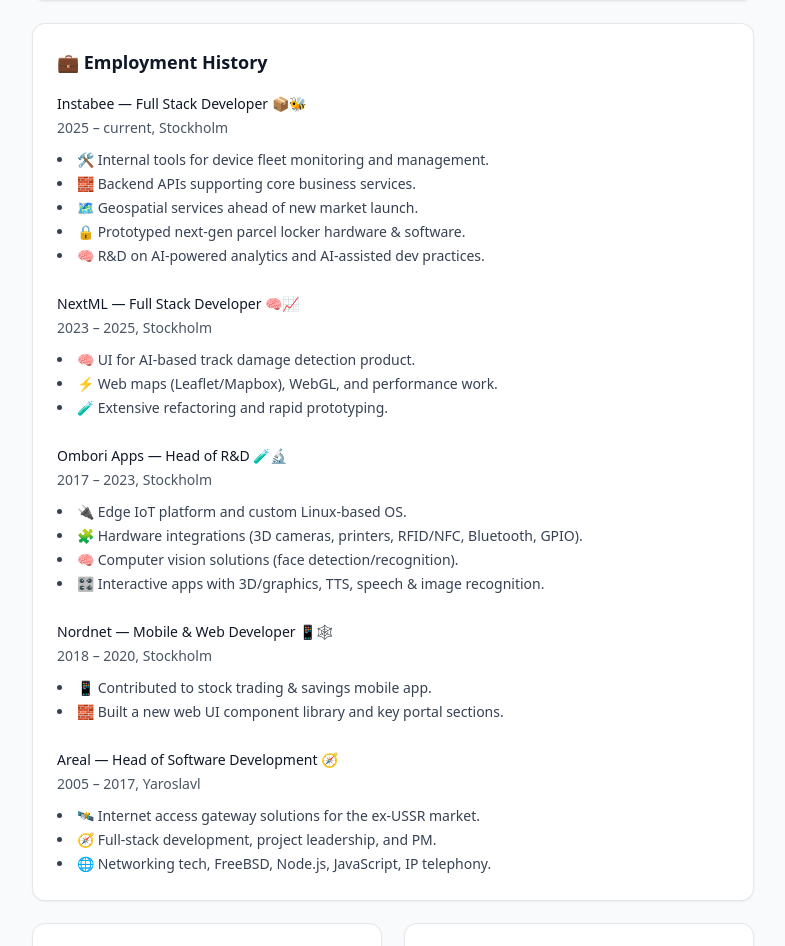
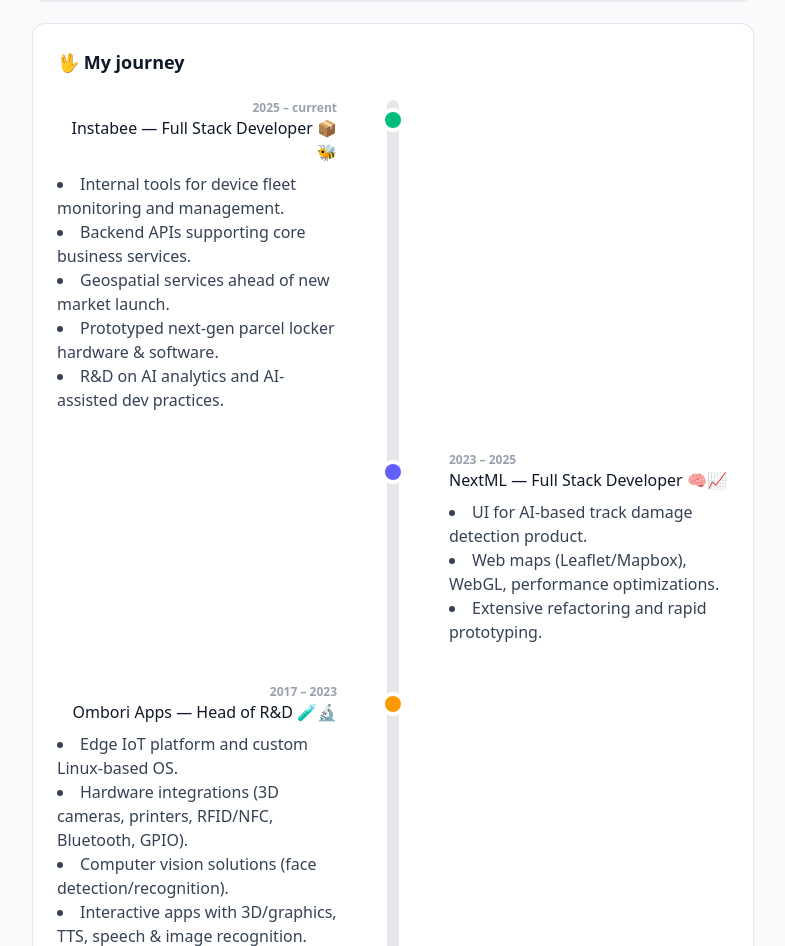
Before and after one commit to kvasdopil/me, a React (Vite) app: page / in a window 1280 px wide. Shown: the part 506-1452 px from the top of the page, without its empty margins (247-1032 px from the left). Built offline with nearby package versions, Linux system fonts and the light colour scheme.

Commit message:
Refactor employment history section in App component to a vertical timeline layout, enhancing visual presentation and organization of job experiences.

```diff
--- a/src/App.tsx
+++ b/src/App.tsx
@@ -83,56 +83,82 @@
           </div>
         </section>
 
-        {/* Employment history with all entries */}
+        {/* Employment history as vertical timeline */}
         <section className="mt-6 rounded-xl bg-white p-6 shadow-sm ring-1 ring-gray-200">
-          <h2 className="text-lg font-semibold">💼 Employment History</h2>
-          <div className="mt-4 space-y-6 text-sm leading-6">
-            <div>
+          <h2 className="text-lg font-semibold">🖖 My journey</h2>
+          <div className="relative mt-6">
+            <div className="pointer-events-none absolute inset-y-0 left-1/2 -translate-x-1/2 w-2 rounded-full bg-gray-200 md:w-3" />
+
+            {/* Instabee (Left) */}
+            <div className="relative md:grid md:grid-cols-2 md:gap-8">
+              <div className="md:col-span-1 md:pr-10 text-right">
+                <div className="text-xs font-semibold text-gray-400">2025 – current</div>
                 <div className="font-medium">Instabee — Full Stack Developer 📦🐝</div>
-              <div className="text-gray-600">2025 – current, Stockholm</div>
-              <ul className="mt-2 list-inside list-disc text-gray-700">
-                <li>🛠️ Internal tools for device fleet monitoring and management.</li>
-                <li>🧱 Backend APIs supporting core business services.</li>
-                <li>🗺️ Geospatial services ahead of new market launch.</li>
-                <li>🔒 Prototyped next‑gen parcel locker hardware & software.</li>
-                <li>🧠 R&D on AI-powered analytics and AI-assisted dev practices.</li>
+                <ul className="mt-2 inline-block text-left list-inside list-disc text-gray-700">
+                  <li>Internal tools for device fleet monitoring and management.</li>
+                  <li>Backend APIs supporting core business services.</li>
+                  <li>Geospatial services ahead of new market launch.</li>
+                  <li>Prototyped next‑gen parcel locker hardware & software.</li>
+                  <li>R&D on AI analytics and AI-assisted dev practices.</li>
                 </ul>
               </div>
-            <div>
+              <span className="absolute left-1/2 top-3 -translate-x-1/2 h-4 w-4 rounded-full bg-emerald-500 ring-4 ring-white shadow" />
+            </div>
+
+            {/* NextML (Right) */}
+            <div className="relative mt-10 md:grid md:grid-cols-2 md:gap-8">
+              <span className="absolute left-1/2 top-3 -translate-x-1/2 h-4 w-4 rounded-full bg-indigo-500 ring-4 ring-white shadow" />
+              <div className="md:col-start-2 md:pl-10">
+                <div className="text-xs font-semibold text-gray-400">2023 – 2025</div>
                 <div className="font-medium">NextML — Full Stack Developer 🧠📈</div>
-              <div className="text-gray-600">2023 – 2025, Stockholm</div>
                 <ul className="mt-2 list-inside list-disc text-gray-700">
-                <li>🧠 UI for AI-based track damage detection product.</li>
-                <li>⚡ Web maps (Leaflet/Mapbox), WebGL, and performance work.</li>
-                <li>🧪 Extensive refactoring and rapid prototyping.</li>
+                  <li>UI for AI-based track damage detection product.</li>
+                  <li>Web maps (Leaflet/Mapbox), WebGL, performance optimizations.</li>
+                  <li>Extensive refactoring and rapid prototyping.</li>
                 </ul>
               </div>
-            <div>
+            </div>
+
+            {/* Ombori (Left) */}
+            <div className="relative mt-10 md:grid md:grid-cols-2 md:gap-8">
+              <div className="md:col-span-1 md:pr-10 text-right">
+                <div className="text-xs font-semibold text-gray-400">2017 – 2023</div>
                 <div className="font-medium">Ombori Apps — Head of R&D 🧪🔬</div>
-              <div className="text-gray-600">2017 – 2023, Stockholm</div>
-              <ul className="mt-2 list-inside list-disc text-gray-700">
-                <li>🔌 Edge IoT platform and custom Linux-based OS.</li>
-                <li>🧩 Hardware integrations (3D cameras, printers, RFID/NFC, Bluetooth, GPIO).</li>
-                <li>🧠 Computer vision solutions (face detection/recognition).</li>
-                <li>🎛️ Interactive apps with 3D/graphics, TTS, speech & image recognition.</li>
+                <ul className="mt-2 inline-block text-left list-inside list-disc text-gray-700">
+                  <li>Edge IoT platform and custom Linux-based OS.</li>
+                  <li>Hardware integrations (3D cameras, printers, RFID/NFC, Bluetooth, GPIO).</li>
+                  <li>Computer vision solutions (face detection/recognition).</li>
+                  <li>Interactive apps with 3D/graphics, TTS, speech & image recognition.</li>
                 </ul>
               </div>
-            <div>
+              <span className="absolute left-1/2 top-3 -translate-x-1/2 h-4 w-4 rounded-full bg-amber-500 ring-4 ring-white shadow" />
+            </div>
+
+            {/* Nordnet (Right) */}
+            <div className="relative mt-10 md:grid md:grid-cols-2 md:gap-8">
+              <span className="absolute left-1/2 top-3 -translate-x-1/2 h-4 w-4 rounded-full bg-sky-500 ring-4 ring-white shadow" />
+              <div className="md:col-start-2 md:pl-10">
+                <div className="text-xs font-semibold text-gray-400">2018 – 2020</div>
                 <div className="font-medium">Nordnet — Mobile & Web Developer 📱🕸️</div>
-              <div className="text-gray-600">2018 – 2020, Stockholm</div>
                 <ul className="mt-2 list-inside list-disc text-gray-700">
-                <li>📱 Contributed to stock trading & savings mobile app.</li>
-                <li>🧱 Built a new web UI component library and key portal sections.</li>
+                  <li>Contributed to stock trading & savings mobile app.</li>
+                  <li>Built a new web UI component library and key portal sections.</li>
                 </ul>
               </div>
-            <div>
+            </div>
+
+            {/* Areal (Left) */}
+            <div className="relative mt-10 md:grid md:grid-cols-2 md:gap-8">
+              <div className="md:col-span-1 md:pr-10 text-right">
+                <div className="text-xs font-semibold text-gray-400">2005 – 2017</div>
                 <div className="font-medium">Areal — Head of Software Development 🧭</div>
-              <div className="text-gray-600">2005 – 2017, Yaroslavl</div>
-              <ul className="mt-2 list-inside list-disc text-gray-700">
-                <li>🛰️ Internet access gateway solutions for the ex‑USSR market.</li>
-                <li>🧭 Full‑stack development, project leadership, and PM.</li>
-                <li>🌐 Networking tech, FreeBSD, Node.js, JavaScript, IP telephony.</li>
+                <ul className="mt-2 inline-block text-left list-inside list-disc text-gray-700">
+                  <li>Internet access gateway solutions for the ex‑USSR market.</li>
+                  <li>Full‑stack development, project leadership, and PM.</li>
+                  <li>Networking tech, FreeBSD, Node.js, JavaScript, IP telephony.</li>
                 </ul>
+              </div>
+              <span className="absolute left-1/2 top-3 -translate-x-1/2 h-4 w-4 rounded-full bg-rose-500 ring-4 ring-white shadow" />
             </div>
           </div>
         </section>
```
Lines whose indentation alone changed are shown as unchanged.
